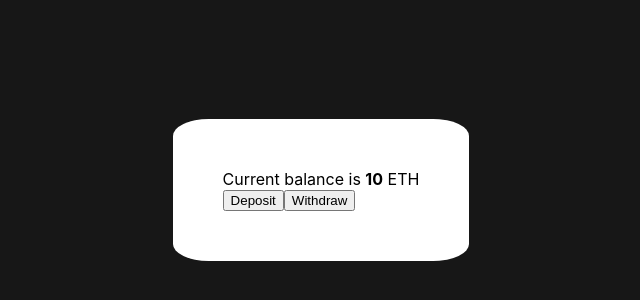
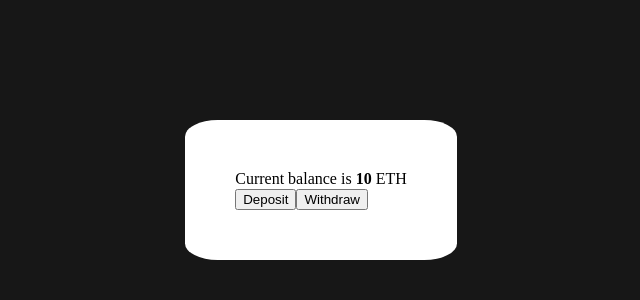
Before and after one commit to itsskofficial/Web3, a React (Create React App) app in the folder faucet/: page / in a window 1280 px wide. Shown: the part 230-530 px from the top of the page, without its empty margins (319-959 px from the left). Built offline with nearby package versions, Linux system fonts and the light colour scheme.

Commit message:
Apr 3, 2023, 11:33 AM

```diff
--- a/faucet/src/css/App.module.css
+++ b/faucet/src/css/App.module.css
@@ -13,5 +13,5 @@
 }
 
 .balance{
-    font-family: ;
+    font-family: 'Montserrat,sans-serif';
 }
```
